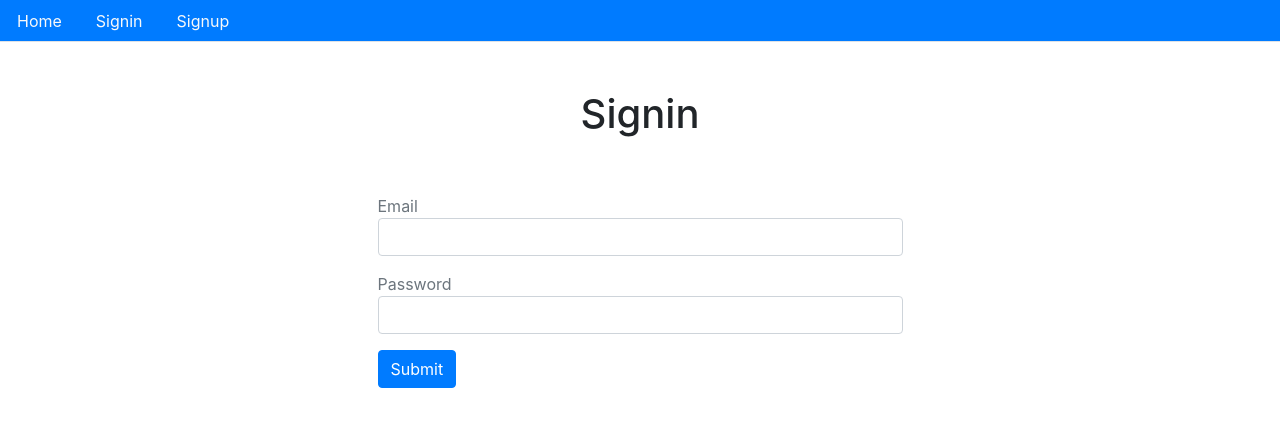
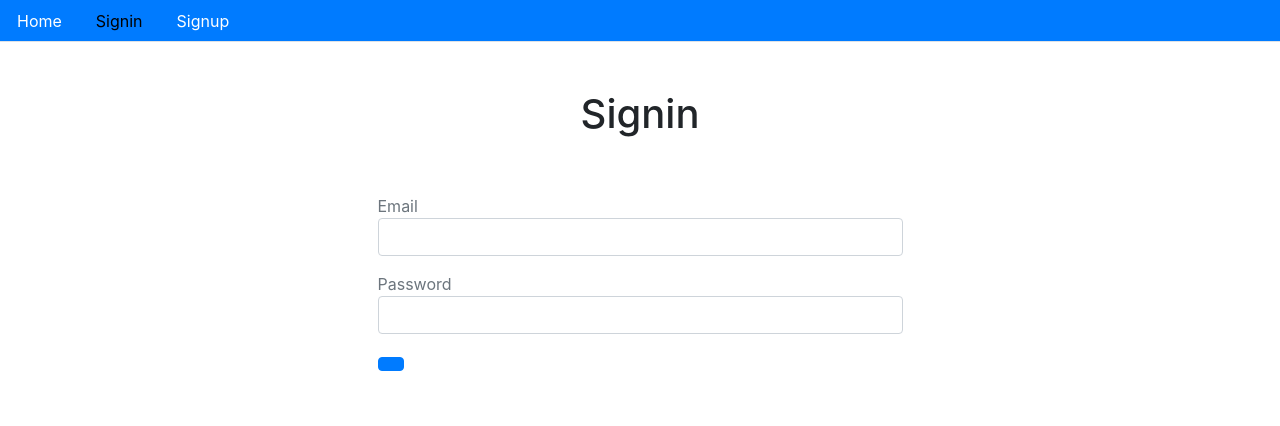
Before and after one commit to andrewjthomsen/gh-repo-clone-andrewjthomsen-Menu_Ordering_System_Boilerplate_AT, a React (Create React App) app in the folder client/: page /signin in a window 1280 px wide. Shown: the top 426 px of the page. Built offline with nearby package versions, Linux system fonts and the light colour scheme.

Commit message:
Fixed issue with signin route not working when clicking the signin tab and added styling for active and inactive links.

```diff
--- a/client/src/auth/Signin.js
+++ b/client/src/auth/Signin.js
@@ -7,9 +7,9 @@
 
 const Signin = () => {
     const [values, setValues] = useState({
-        email: '', // placeholder value
-        password: '', // placeholder value
-        buttonText: 'Submit'
+        email: '',
+        password: '',
+        buttonText: ''
     });
 
     const { email, password, buttonText } = values;
--- a/client/src/core/Layout.js
+++ b/client/src/core/Layout.js
@@ -1,20 +1,32 @@
 import React, { Fragment } from 'react';
-import { Link } from 'react-router-dom'
-const Layout = ({ children }) => {
+import { Link, withRouter } from 'react-router-dom'
+
+
+const Layout = ({ children, match, history }) => {
+    // apply CSS styling to active link
+    // if active link will be black, otherwise, white
+    const isActive = path => {
+        if (match.path === path) {
+            return { color: '#000' }
+        } else {
+            return { color: '#fff' }
+        }
+    }
+
     const nav = () => (
         <ul className="nav nav-tabs bg-primary">
             <li className="nav-item">
-                <Link to="/" className="text-light nav-link">
+                <Link to="/" className="nav-link" style={isActive("/")}>
                     Home
                 </Link>
             </li>
             <li className="nav-item">
-                <Link to="/signup" className="text-light nav-link">
+                <Link to="/signin" className=" nav-link" style={isActive("/signin")}>
                     Signin
                 </Link>
             </li>
             <li className="nav-item">
-                <Link to="/signup" className="text-light nav-link">
+                <Link to="/signup" className=" nav-link" style={isActive("/signup")}>
                     Signup
                 </Link>
             </li>
@@ -29,4 +41,4 @@
     );
 };
 
-export default Layout;
+export default withRouter(Layout);
```
